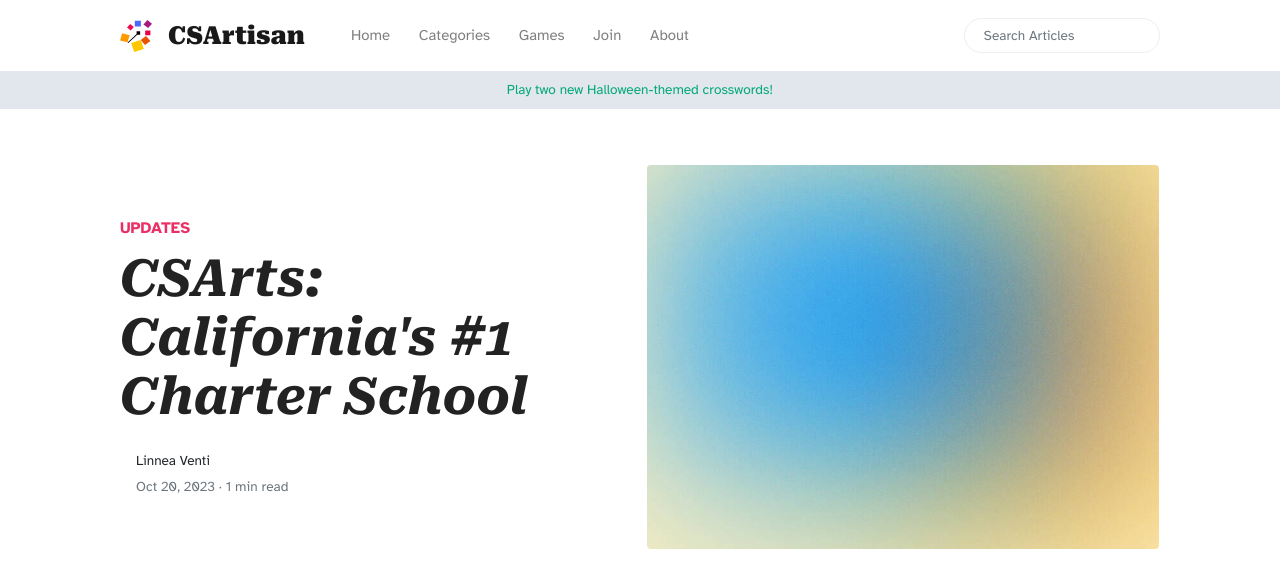
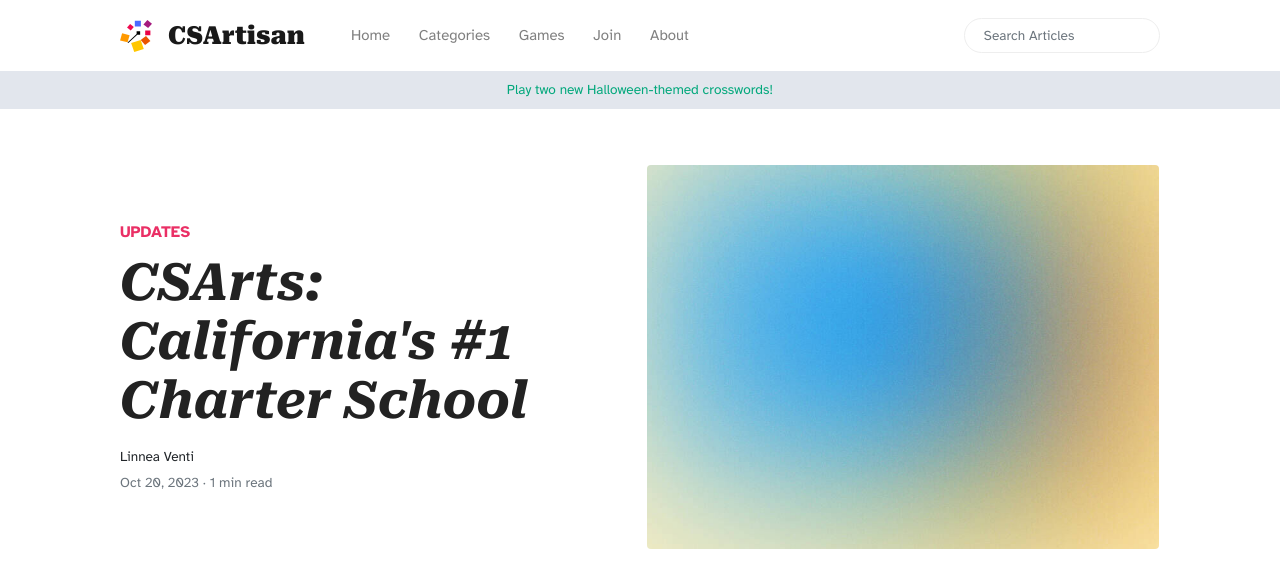
Before and after one commit to csartisan/csartisan.github.io, a Jekyll site: the page built from _posts/2023-10-20-best-school-in-the-universe.md, in a window 1280 px wide. Shown: the top 582 px of the page. Built offline with Jekyll 4.4.1, drawn with Linux system fonts in a browser that asks for light colours; nearby versions of some CDN libraries; comment, search, counter and statistics services are not loaded.

Commit message:
fix article margins

```diff
--- a/_layouts/post.html
+++ b/_layouts/post.html
@@ -14,12 +14,12 @@
                         {% endfor %}
                         </span>
 					</p>
-					<h1 class="display-4 mb-4 article-headline">{{ page.title }}</h1>
+					<h1 class="display-4 mb-3 article-headline">{{ page.title }}</h1>
 					<div class="d-flex align-items-center">
                         <!--{% if author.avatar %}
                         <img class="rounded-circle" src="{{site.baseurl}}/{{author.avatar}}" alt="{{author.name}}" width="70"/>
                         {% endif %}-->
-						<small class="ml-3"> {{ page.author }} <span> <!--<a target="_blank" href="{{ author.twitter }}" class="btn btn-outline-success btn-sm btn-round ml-1">Follow</a></span> -->
+						<small class=""> {{ page.author }} <span> <!--<a target="_blank" href="{{ author.twitter }}" class="btn btn-outline-success btn-sm btn-round ml-1">Follow</a></span> -->
 							<!--Two if gates means that the intro text wont show for neither blank nor [""]-->
 							{% if page.imagecred %}
 							{% if page.imagecred != ""%}
```
